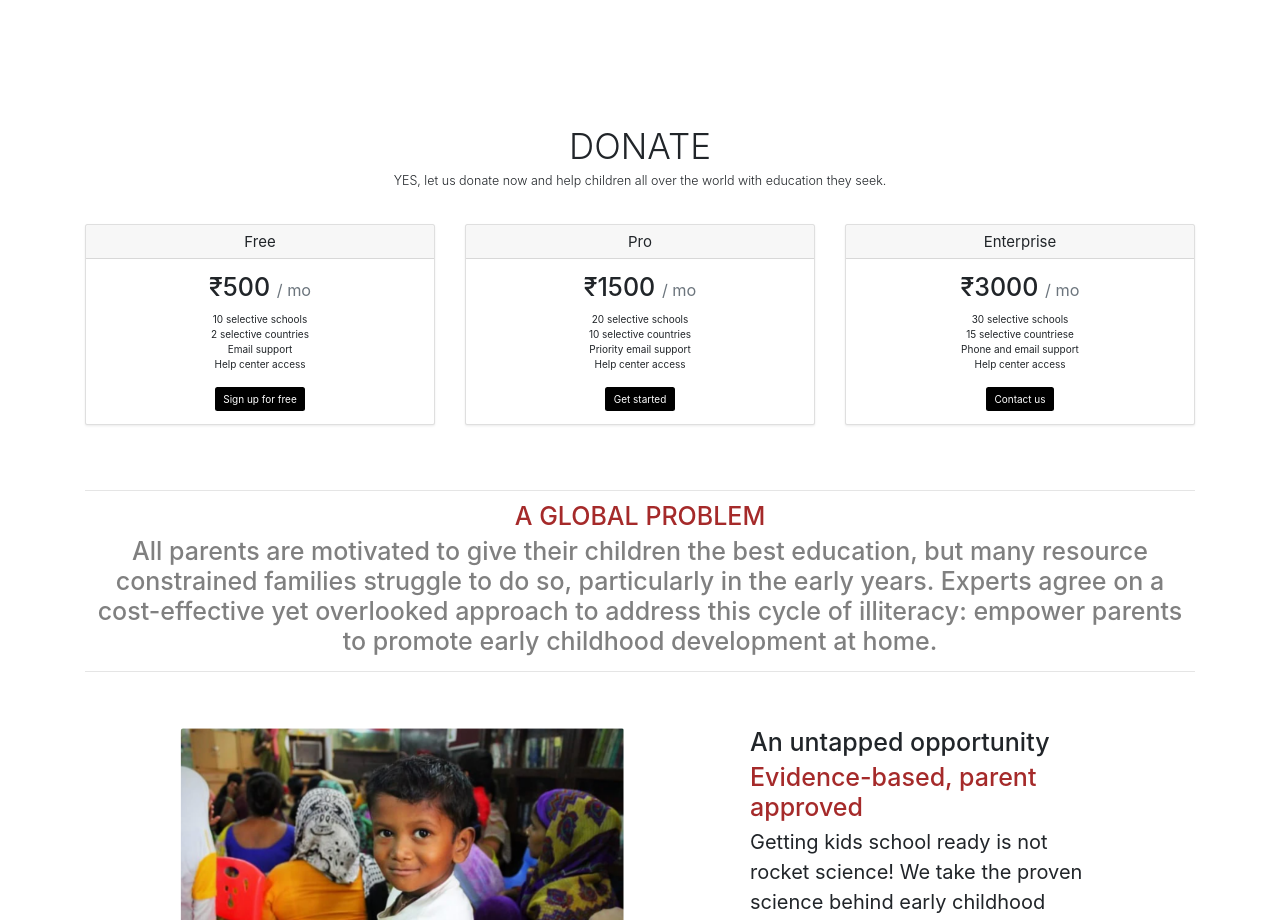
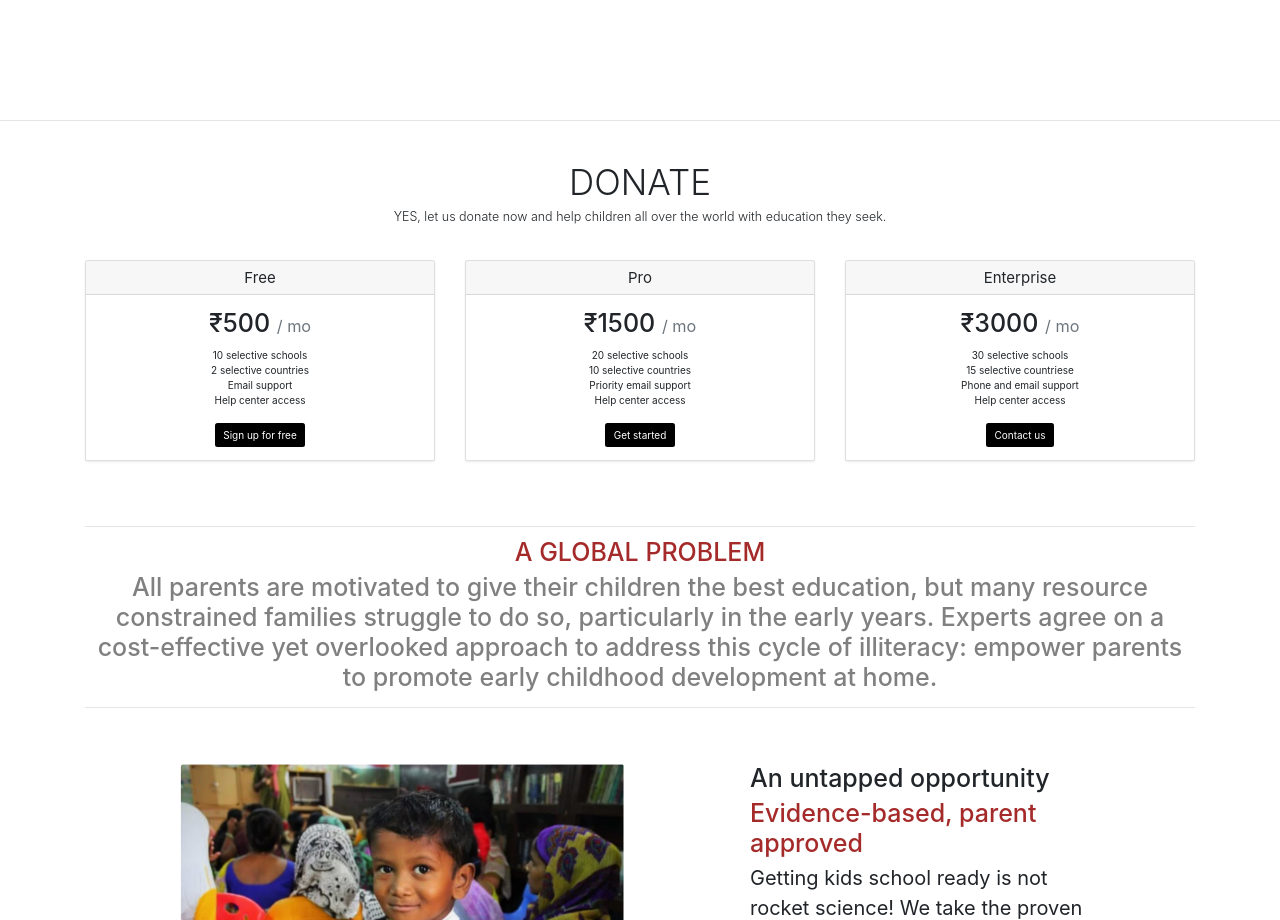
Before and after one commit to suryavjkumar/Bluehatt, a plain HTML site: page index.html in a window 1280 px wide. Shown: the part 920-1840 px from the top of the page. Drawn offline with nearby package versions, Linux system fonts and the light colour scheme; a script that the page names is missing; files whose address does not match are found by name.

Commit message:
Update index.html

```diff
--- a/index.html
+++ b/index.html
@@ -192,10 +192,12 @@
     </div>
     <br> <br><br><br><br><br><br><br><br><br><br><br><br> <br><br><br><br><br><br><br> <br><br><br><br><br><br><br><br>
 
-
+<br>
+<hr>
 
 
         <div class="pricing-header px-3 py-3 pt-md-5 pb-md-4 mx-auto text-center" id="don">
+
           <h1 class="display-4">DONATE</h1>
           <p class="lead">YES, let us donate now and help children all over the world with education they seek.</p>
         </div>
```
